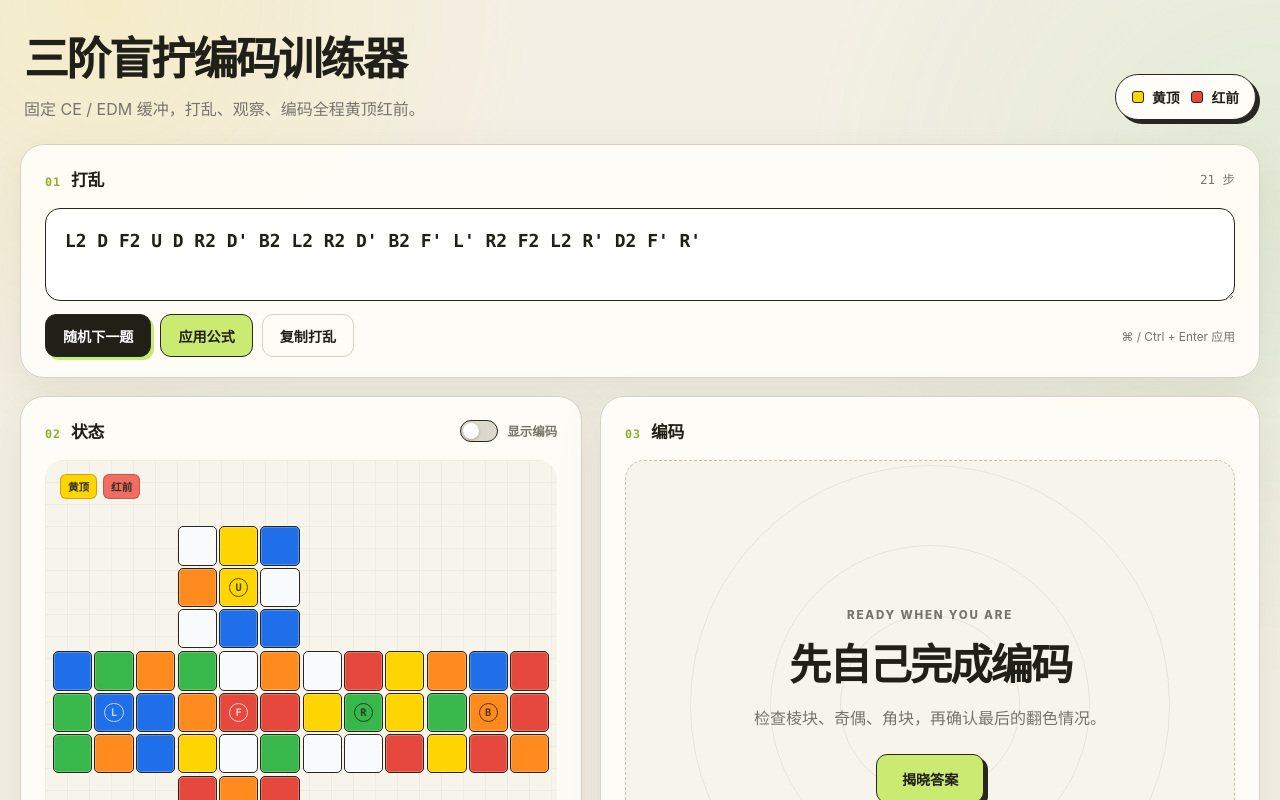
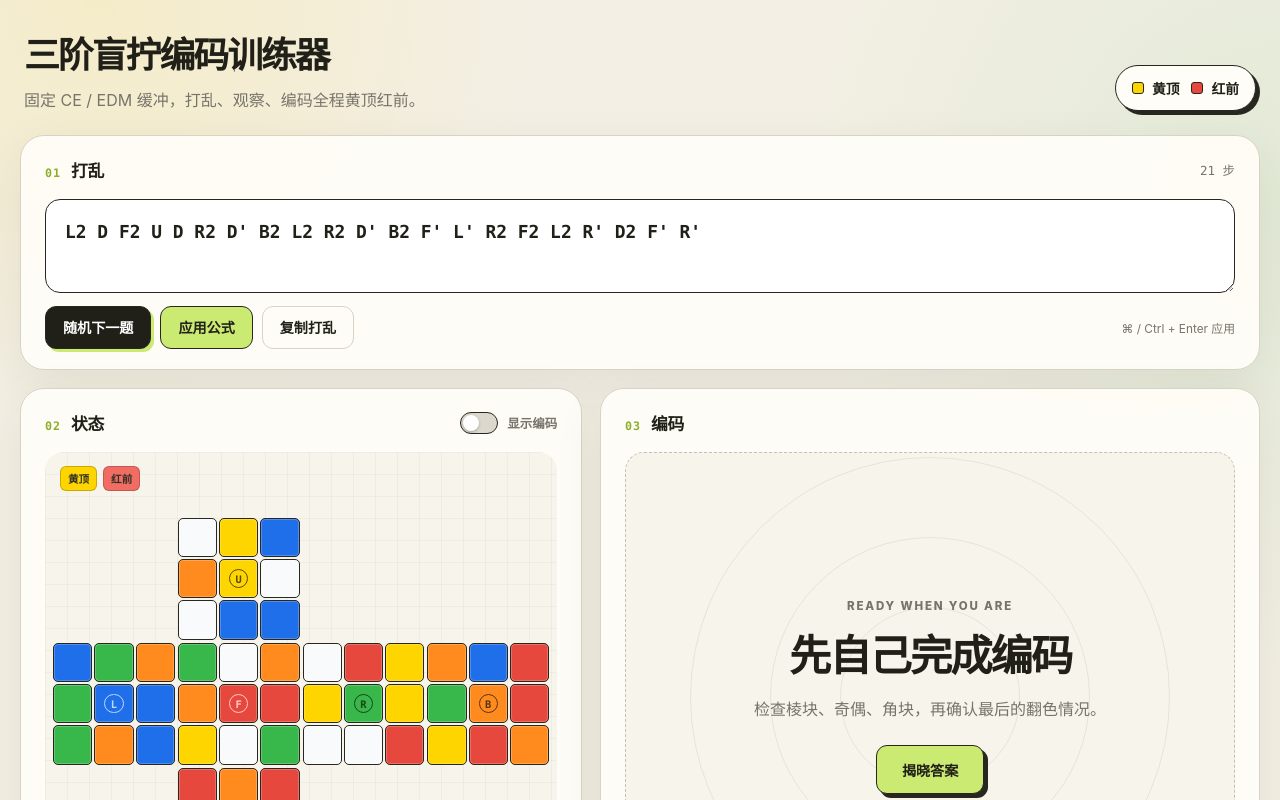
Before and after one commit to caizilong/Blindfolded, a Next.js app: page / in a window 1280 px wide. Shown: the top 800 px of the page. Built offline with nearby package versions, Linux system fonts and the light colour scheme.

Commit message:
Reduce trainer title size

```diff
--- a/app/globals.css
+++ b/app/globals.css
@@ -92,7 +92,7 @@ input:focus-visible + .switch-track {
 
 .brand-block h1 {
   margin: 0;
-  font-size: clamp(1.85rem, 3.5vw, 3.5rem);
+  font-size: clamp(1.6rem, 2.8vw, 2.8rem);
   font-weight: 850;
   letter-spacing: -0.055em;
   line-height: 0.98;
```
